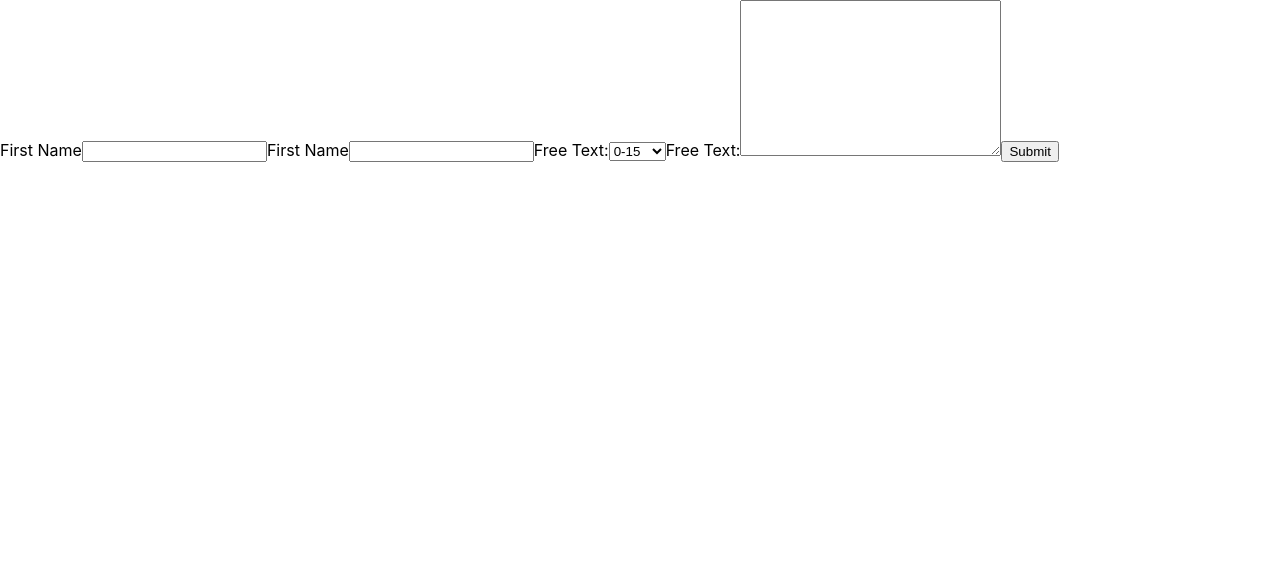
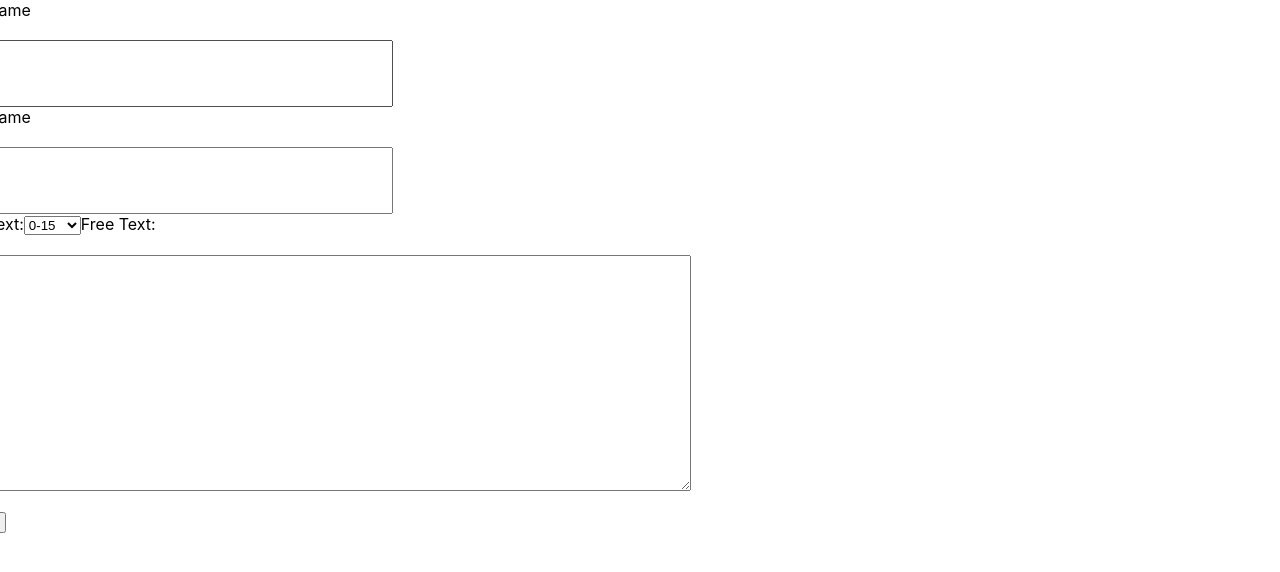
Before and after one commit to EyalIlan/React_Exersices, a React (Create React App) app: page / in a window 1280 px wide. Shown: the top 572 px of the page. Built offline with nearby package versions, Linux system fonts and the light colour scheme.

Commit message:
form submit

```diff
--- a/src/Components/11.3-form_review/Form.js
+++ b/src/Components/11.3-form_review/Form.js
@@ -1,4 +1,6 @@
 import React, { Component } from "react";
+import './style.css'
+
 
 export default class Form extends Component {
 
@@ -36,7 +38,7 @@ render() {
           <textarea
             name="freetext"
             id="freetext"
-            cols="30"
+            cols="60"
             rows="10"
             onChange={this.props.onChangeHandler}
             value = {this.props.freetext}
--- a/src/Components/11.3-form_review/ex11.3.js
+++ b/src/Components/11.3-form_review/ex11.3.js
@@ -3,14 +3,14 @@ import React, { Component } from 'react'
 
 import Form from './Form'
 import FormAccept from './FormAccept'
-
+import './style.css'
 export default class ex11 extends Component {
 
 
     state = {
         firstname:'',
         lastname:'',
-        age:'',
+        age:'young',
         freetext:'',
         FormArray:[],
         showForm:true
@@ -29,7 +29,8 @@ export default class ex11 extends Component {
     conirmFormHandler = (e) =>{
 
         if (e === 'send') {
-         let temp = []
+
+         let temp = this.state.FormArray
             temp.push({
                 firstname:this.state.firstname,
                 lastname:this.state.lastname,
@@ -39,7 +40,7 @@ export default class ex11 extends Component {
             this.setState({
                 firstname:'',
                 lastname:'',
-                age:'',
+                age:'young',
                 freetext:'',
                 FormArray:temp,
                 showForm:true
@@ -53,9 +54,7 @@ export default class ex11 extends Component {
 
     render() {
 
-
         let form;
-
         if (this.state.showForm) {
             form = <Form
                     onChangeHandler = {this.onChangeHandler}
@@ -75,8 +74,27 @@ export default class ex11 extends Component {
 
 
         return (
-            <div>
+
+            <div className="container">
+            <div className="body left">
                 {form}
+            </div>
+
+            <div className="body right">
+            {
+                this.state.FormArray.map(p =>{
+                return(
+                    <div className="border">
+                    <h2><u>Survey</u></h2>
+                    <h3>{p.firstname}</h3>
+                    <h3>{p.lastname}</h3>
+                    <h3>{p.age}</h3>
+                    <h3>{p.freetext}</h3>
+                    </div>
+                    )
+                })
+            }
+            </div>
             </div>
         )
     }
--- /dev/null
+++ b/src/Components/11.3-form_review/style.css
@@ -0,0 +1,39 @@
+
+
+.container{
+    display: flex;
+    width: 100vw;
+}
+
+.body{
+    display: flex;
+
+    align-items: center;
+    /* justify-content: space-around; */
+    height: 50vh;
+    width: 50vw;
+}
+
+
+.left{
+    flex-direction:column;
+}
+
+input{
+    display: block;
+    margin-top: 20px;
+    width: 400px;
+    padding: 20px;
+    font-size: 20px;
+}
+
+textarea{
+    display: block;
+    margin: 20px 0;
+    font-size: 20px;
+}
+
+.border{
+    border:2px solid black;
+    padding: 20px;
+}
```
